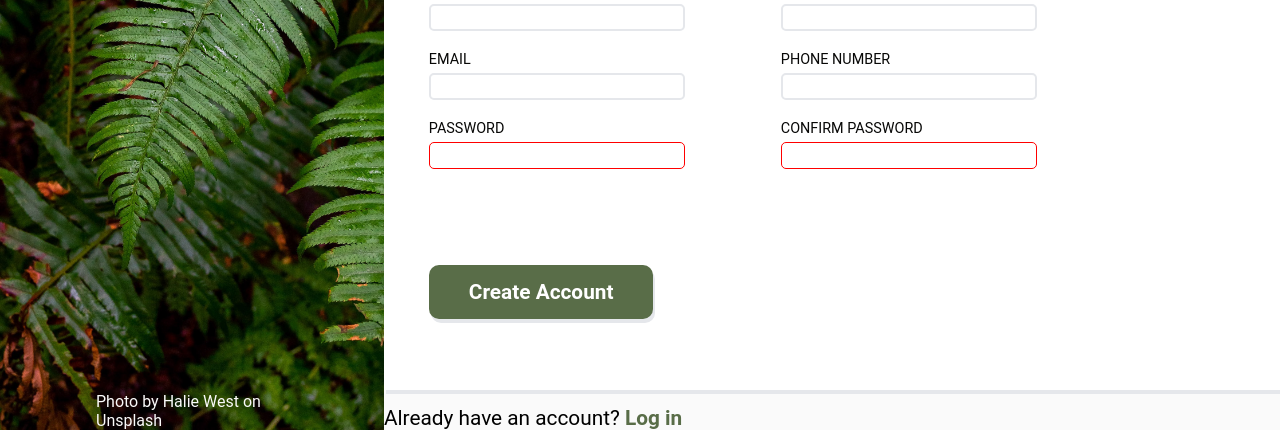
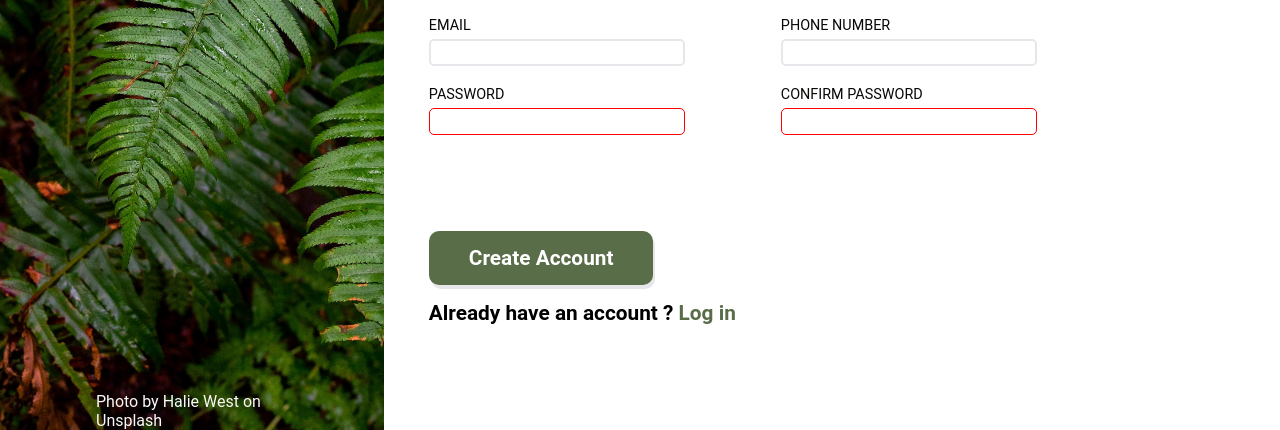
Before and after one commit to Alin2727/Sign-Up-Form, a plain HTML site: page index.html in a window 1280 px wide. Shown: the part 370-800 px from the top of the page. Drawn offline with Linux system fonts and the light colour scheme.

Commit message:
Update index.html

```diff
--- a/index.html
+++ b/index.html
@@ -1,5 +1,6 @@
 <!DOCTYPE html>
 <html lang="en">
+
 <head>
     <meta charset="UTF-8">
     <meta http-equiv="X-UA-Compatible" content="IE=edge">
@@ -7,6 +8,7 @@
     <title>Sign-up Form</title>
     <link rel="stylesheet" href="style.css">
 </head>
+
 <body>
 
 
@@ -23,7 +25,10 @@
 
             </div>
 
-        <div class="credit"><p>Photo by <a href="https://unsplash.com/@haliewestphoto">Halie West</a> on <a href="https://unsplash.com/">Unsplash</a></p></div>
+            <div class="credit">
+                <p>Photo by <a href="https://unsplash.com/@haliewestphoto">Halie West</a> on <a
+                        href="https://unsplash.com/">Unsplash</a></p>
+            </div>
         </div>
 
 
@@ -33,16 +38,19 @@
             <div class="first">
 
                 <h2>
-             This is a real online service! <br> You know you need something like this in your life to help you realize your deepest dreams. <br>
-             Sing up <em>now</em>  to get started. <br> <br>
+                    This is a real online service! <br> You know you need something like this in your life to help you
+                    realize your deepest dreams. <br>
+                    Sing up <em>now</em> to get started. <br> <br>
                     You <em>know</em> you want to.
                 </h2>
+
+                <h3>Let's do this!</h3>
 
             </div>
 
             <div class="second">
 
-                <h3>Let's do this!</h3>
+
 
                 <form action="#" method="get" class="form-main-div">
 
@@ -71,7 +79,7 @@
 
                         <div class="input-container">
                             <label for="last-name">LAST NAME</label>
-                            <input  type="text" name="first-name" id="first-name" required>
+                            <input type="text" name="first-name" id="first-name" required>
                         </div>
 
 
@@ -91,13 +99,15 @@
 
                     </div>
 
-                    <div class="button">
+                    <div class="third">
+
                         <button type="submit">Create Account</button>
+
+                        <strong>
+                            <p> Already have an account ? <a href=""> Log in </a> </p>
+                        </strong>
+
                     </div>
-
-
-
-
 
                 </form>
 
@@ -105,12 +115,7 @@
             </div>
 
 
-         <div class="third">
 
-
-            <p>  Already have an account? <strong> <a href=""> Log in </a> </strong> </p>
-
-        </div>
 
 
         </div>
@@ -126,4 +131,5 @@
 
 
 </body>
+
 </html>
```
Lines whose indentation alone changed are shown as unchanged.
